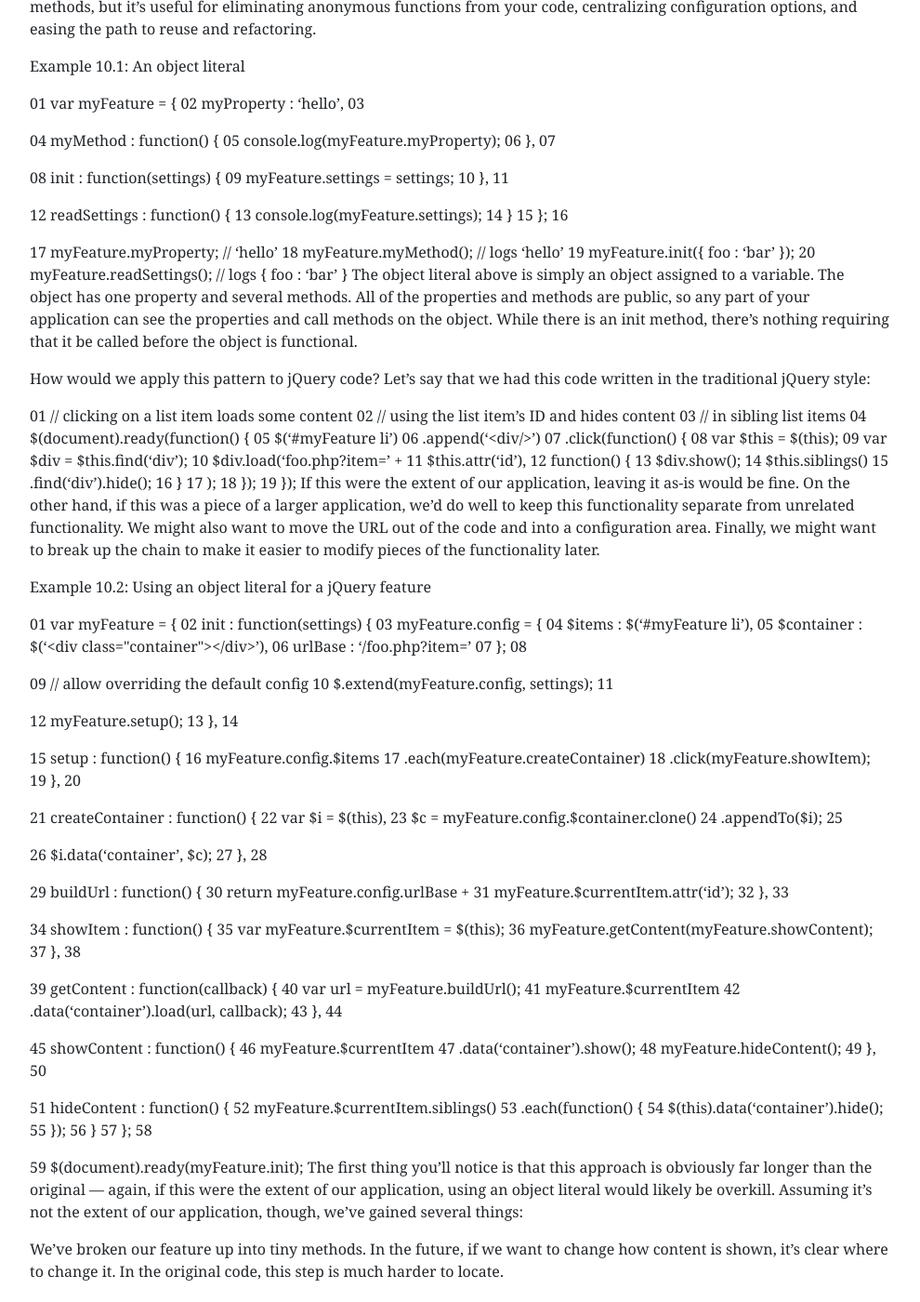
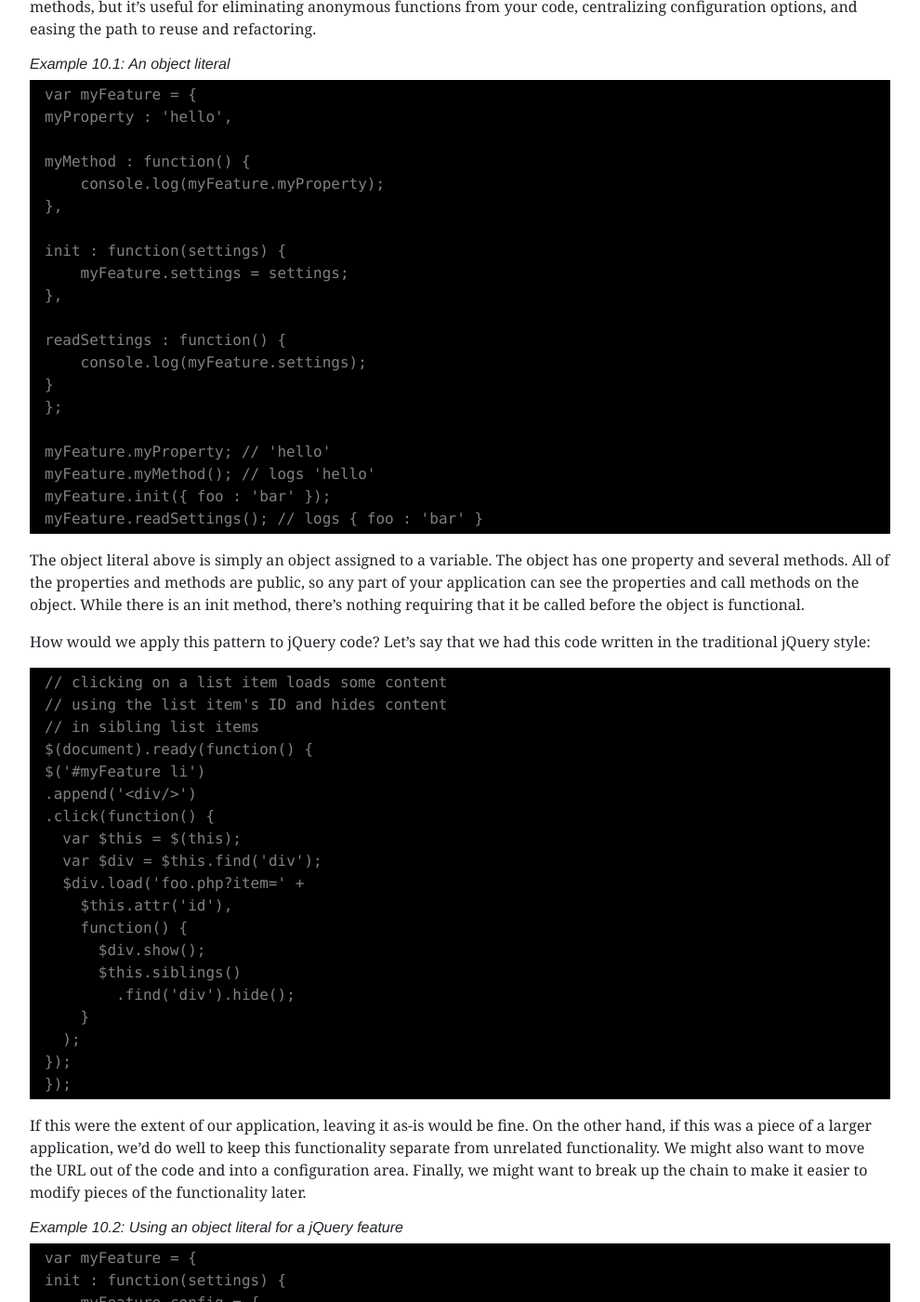
Before and after one commit to dan-carroll/jquery-fundamentals, a Jekyll site: the page built from legacy/ch10-code-organization.md, in a window 1280 px wide and 1400 px high, scrolled down 1099 px. Shown: the whole window at 93% size, without its empty margins (145-1135 px from the left). Built offline with Jekyll 4.4.1, drawn with Linux system fonts in a browser that asks for light colours; some of the changed text lies outside the part shown.

Commit message:
Update ch10-code-organization.md

````diff
--- a/legacy/ch10-code-organization.md
+++ b/legacy/ch10-code-organization.md
@@ -36,401 +36,237 @@ The first step to code organization is separating pieces of your application int
 
 An object literal is perhaps the simplest way to encapsulate related code. It doesn't offer any privacy for properties or methods, but it's useful for eliminating anonymous functions from your code, centralizing configuration options, and easing the path to reuse and refactoring.
 
-Example 10.1: An object literal
+###### Example 10.1: An object literal
 
-01
+```js
 var myFeature = {
-02
 myProperty : 'hello',
-03
 
-04
 myMethod : function() {
-05
     console.log(myFeature.myProperty);
-06
 },
-07
 
-08
 init : function(settings) {
-09
     myFeature.settings = settings;
-10
 },
-11
 
-12
 readSettings : function() {
-13
     console.log(myFeature.settings);
-14
 }
-15
 };
-16
 
-17
 myFeature.myProperty; // 'hello'
-18
 myFeature.myMethod(); // logs 'hello'
-19
 myFeature.init({ foo : 'bar' });
-20
 myFeature.readSettings(); // logs { foo : 'bar' }
+```
+
 The object literal above is simply an object assigned to a variable. The object has one property and several methods. All of the properties and methods are public, so any part of your application can see the properties and call methods on the object. While there is an init method, there's nothing requiring that it be called before the object is functional.
 
 How would we apply this pattern to jQuery code? Let's say that we had this code written in the traditional jQuery style:
 
-01
+```js
 // clicking on a list item loads some content
-02
 // using the list item's ID and hides content
-03
 // in sibling list items
-04
 $(document).ready(function() {
-05
 $('#myFeature li')
-06
 .append('<div/>')
-07
 .click(function() {
-08
   var $this = $(this);
-09
   var $div = $this.find('div');
-10
   $div.load('foo.php?item=' +
-11
     $this.attr('id'),
-12
     function() {
-13
       $div.show();
-14
       $this.siblings()
-15
         .find('div').hide();
-16
     }
-17
   );
-18
 });
-19
 });
+```
+
 If this were the extent of our application, leaving it as-is would be fine. On the other hand, if this was a piece of a larger application, we'd do well to keep this functionality separate from unrelated functionality. We might also want to move the URL out of the code and into a configuration area. Finally, we might want to break up the chain to make it easier to modify pieces of the functionality later.
 
-Example 10.2: Using an object literal for a jQuery feature
+###### Example 10.2: Using an object literal for a jQuery feature
 
-01
+```js
 var myFeature = {
-02
 init : function(settings) {
-03
     myFeature.config = {
-04
         $items : $('#myFeature li'),
-05
         $container : $('<div class="container"></div>'),
-06
         urlBase : '/foo.php?item='
-07
     };
-08
 
-09
     // allow overriding the default config
-10
     $.extend(myFeature.config, settings);
-11
 
-12
     myFeature.setup();
-13
 },
-14
 
-15
 setup : function() {
-16
     myFeature.config.$items
-17
         .each(myFeature.createContainer)
-18
         .click(myFeature.showItem);
-19
 },
-20
 
-21
 createContainer : function() {
-22
     var $i = $(this),
-23
         $c = myFeature.config.$container.clone()
-24
                  .appendTo($i);
-25
 
-26
     $i.data('container', $c);
-27
 },
-28
 
-29
 buildUrl : function() {
-30
     return myFeature.config.urlBase +
-31
            myFeature.$currentItem.attr('id');
-32
 },
-33
 
-34
 showItem : function() {
-35
     var myFeature.$currentItem = $(this);
-36
     myFeature.getContent(myFeature.showContent);
-37
 },
-38
 
-39
 getContent : function(callback) {
-40
     var url = myFeature.buildUrl();
-41
     myFeature.$currentItem
-42
         .data('container').load(url, callback);
-43
 },
-44
 
-45
 showContent : function() {
-46
     myFeature.$currentItem
-47
         .data('container').show();
-48
     myFeature.hideContent();
-49
 },
-50
 
-51
 hideContent : function() {
-52
     myFeature.$currentItem.siblings()
-53
         .each(function() {
-54
             $(this).data('container').hide();
-55
         });
-56
 }
-57
 };
-58
 
-59
 $(document).ready(myFeature.init);
+```
+
 The first thing you'll notice is that this approach is obviously far longer than the original — again, if this were the extent of our application, using an object literal would likely be overkill. Assuming it's not the extent of our application, though, we've gained several things:
 
-We've broken our feature up into tiny methods. In the future, if we want to change how content is shown, it's clear where to change it. In the original code, this step is much harder to locate.
+- We've broken our feature up into tiny methods. In the future, if we want to change how content is shown, it's clear where to change it. In the original code, this step is much harder to locate.
 
-We've eliminated the use of anonymous functions.
+- We've eliminated the use of anonymous functions.
 
-We've moved configuration options out of the body of the code and put them in a central location.
+- We've moved configuration options out of the body of the code and put them in a central location.
 
-We've eliminated the constraints of the chain, making the code easier to refactor, remix, and rearrange.
+- We've eliminated the constraints of the chain, making the code easier to refactor, remix, and rearrange.
 
 For non-trivial features, object literals are a clear improvement over a long stretch of code stuffed in a $(document).ready() block, as they get us thinking about the pieces of our functionality. However, they aren't a whole lot more advanced than simply having a bunch of function declarations inside of that $(document).ready() block.
 
-The Module Pattern
+### The Module Pattern
+
 The module pattern overcomes some of the limitations of the object literal, offering privacy for variables and functions while exposing a public API if desired.
 
-Example 10.3: The module pattern
+###### Example 10.3: The module pattern
 
-01
+```js
 var feature =(function() {
-02
 
-03
 // private variables and functions
-04
 var privateThing = 'secret',
-05
     publicThing = 'not secret',
-06
 
-07
     changePrivateThing = function() {
-08
         privateThing = 'super secret';
-09
     },
-10
 
-11
     sayPrivateThing = function() {
-12
         console.log(privateThing);
-13
         changePrivateThing();
-14
     };
-15
 
-16
 // public API
-17
 return {
-18
     publicThing : publicThing,
-19
     sayPrivateThing : sayPrivateThing
-20
 }
-21
 
-22
 })();
-23
 
-24
 feature.publicThing; // 'not secret'
-25
 
-26
 feature.sayPrivateThing();
-27
 // logs 'secret' and changes the value
-28
 // of privateThing
-In the example above, we self-execute an anonymous function that returns an object. Inside of the function, we define some variables. Because the variables are defined inside of the function, we don't have access to them outside of the function unless we put them in the return object. This means that no code outside of the function has access to the privateThing variable or to the changePrivateThing function. However, sayPrivateThing does have access to privateThing and changePrivateThing, because both were defined in the same scope as sayPrivateThing.
+```
+
+In the example above, we self-execute an anonymous function that returns an object. Inside of the function, we define some variables. Because the variables are defined inside of the function, we don't have access to them outside of the function unless we put them in the return object. This means that no code outside of the function has access to the `privateThing` variable or to the `changePrivateThing` function. However, `sayPrivateThing` does have access to `privateThing` and `changePrivateThing`, because both were defined in the same scope as sayPrivateThing.
 
 This pattern is powerful because, as you can gather from the variable names, it can give you private variables and functions while exposing a limited API consisting of the returned object's properties and methods.
 
-Below is a revised version of the previous example, showing how we could create the same feature using the module pattern while only exposing one public method of the module, showItemByIndex().
+Below is a revised version of the previous example, showing how we could create the same feature using the module pattern while only exposing one public method of the module, `showItemByIndex()`.
 
-Example 10.4: Using the module pattern for a jQuery feature
+###### Example 10.4: Using the module pattern for a jQuery feature
 
-01
+```js
 $(document).ready(function() {
-02
 var feature = (function() {
-03
 
-04
     var $items = $('#myFeature li'),
-05
         $container = $('<div class="container"></div>'),
-06
         $currentItem,
-07
 
-08
         urlBase = '/foo.php?item=',
-09
 
-10
         createContainer = function() {
-11
             var $i = $(this),
-12
                 $c = $container.clone().appendTo($i);
-13
 
-14
             $i.data('container', $c);
-15
         },
-16
 
-17
         buildUrl = function() {
-18
             return urlBase + $currentItem.attr('id');
-19
         },
-20
 
-21
         showItem = function() {
-22
             var $currentItem = $(this);
-23
             getContent(showContent);
-24
         },
-25
 
-26
         showItemByIndex = function(idx) {
-27
             $.proxy(showItem, $items.get(idx));
-28
         },
-29
 
-30
         getContent = function(callback) {
-31
             $currentItem.data('container').load(buildUrl(), callback);
-32
         },
-33
 
-34
         showContent = function() {
-35
             $currentItem.data('container').show();
-36
             hideContent();
-37
         },
-38
 
-39
         hideContent = function() {
-40
             $currentItem.siblings()
-41
                 .each(function() {
-42
                     $(this).data('container').hide();
-43
             });
-44
         };
-45
 
-46
     $items
-47
         .each(createContainer)
-48
         .click(showItem);
-49
 
-50
     return { showItemByIndex : showItemByIndex };
-51
 })();
-52
 
-53
 feature.showItemByIndex(0);
-54
 });
+```
+
 Managing Dependencies
 Note
 This section is based heavily on the excellent RequireJS documentation at http://requirejs.org/docs/jquery.html, and is used with the permission of RequireJS author James Burke.
````
